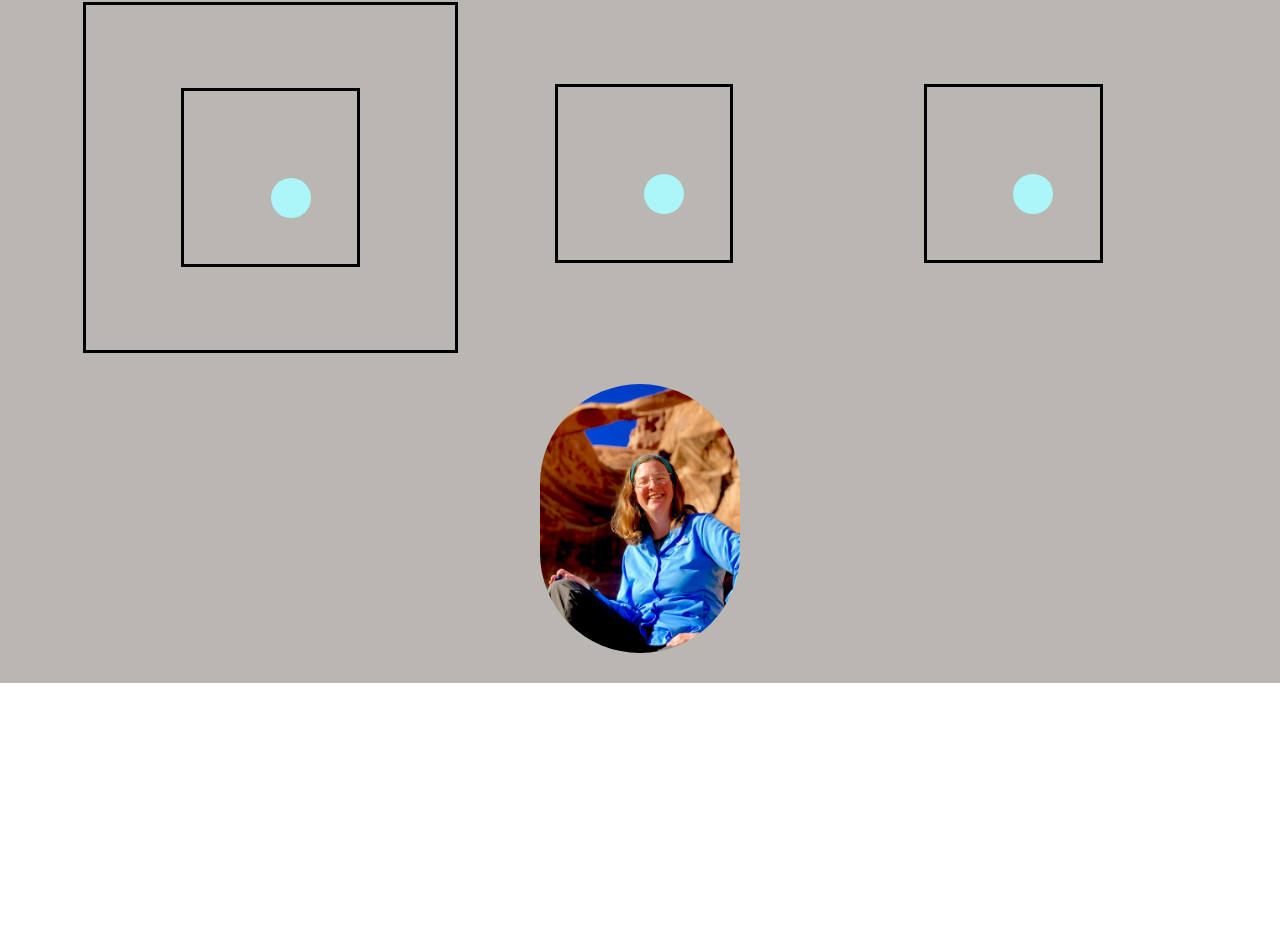
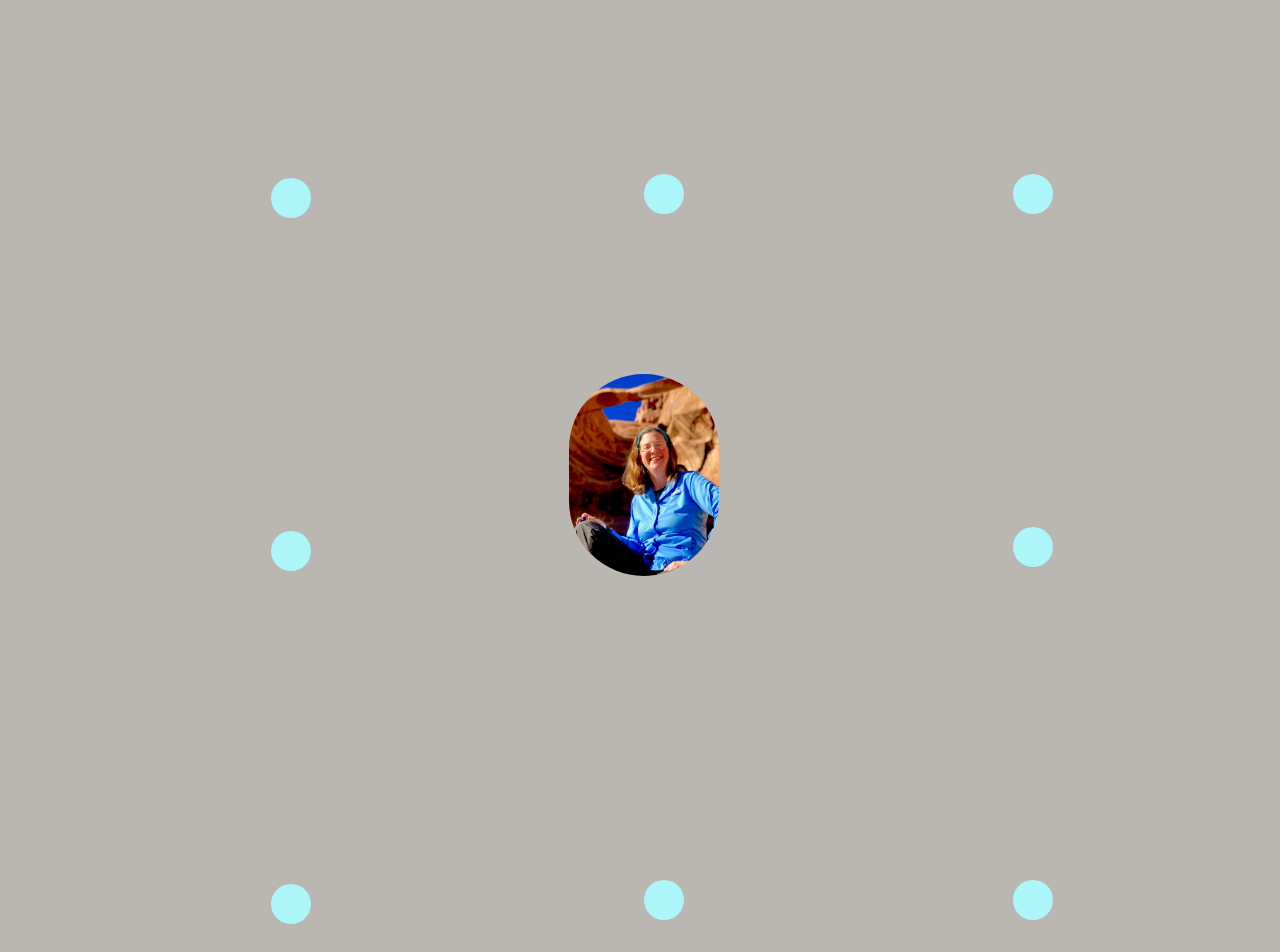
Before and after one commit to Sheilabob/SheilaStrahanPortfolio, a React (Create React App) app: page / in a window 1280 px wide. Shown: the part 55-1007 px from the top of the page. Before the commit the page ends 800 px from the top, so only its background shows below. Built offline with nearby package versions, Linux system fonts and the light colour scheme.

Commit message:
placed balls in correct positions, separated, removed outlines

```diff
--- a/src/Components/HomePlayground.js
+++ b/src/Components/HomePlayground.js
@@ -38,7 +38,11 @@ export default function HomePlayground() {
     const [bounce, setBounce] = useState(false);
     const [bounce1, setBounce1] = useState(false);
     const [bounce2, setBounce2] = useState(false);
-
+    const [bounce3, setBounce3] = useState(false);
+    const [bounce4, setBounce4] = useState(false);
+    const [bounce5, setBounce5] = useState(false);
+    const [bounce6, setBounce6] = useState(false);
+    const [bounce7, setBounce7] = useState(false);
 
     const [loopsC, setLoopsC] = useState(false);
     const [loopsD, setLoopsD] = useState(false);
@@ -123,7 +127,7 @@ export default function HomePlayground() {
 
     const playHighCNote = () => {
       if (loopsHighC == true) {
-        highCnote.src = "../assets/audio/HighC.mp3";
+        highCnote.src = "../assets/audio/C.mp3";
       } else {
         highCnote.src = ""
       };
@@ -159,8 +163,8 @@ export default function HomePlayground() {
         style={{
           width: "4rem",
           height: "4rem",
-          outlineColor: "black",
-          outlineStyle: "solid",
+          // outlineColor: "black",
+          // outlineStyle: "solid",
           margin: "25%",
           padding: "25%"
         }}>
@@ -181,8 +185,8 @@ export default function HomePlayground() {
         style={{
           width: "4rem",
           height: "4rem",
-          outlineColor: "black",
-          outlineStyle: "solid",
+          // outlineColor: "black",
+          // outlineStyle: "solid",
           margin: "25%",
           padding: "25%"
         }}>
@@ -198,33 +202,75 @@ export default function HomePlayground() {
     return (
         <div className="container">
             <div>
-                <h1>This is where the playground goes.</h1>
+                <h1>Click balls for chaos.</h1>
             </div>
             <Container>
               <Row>
-                <Col className="justify-content-center text-center m-1" style={{outline: 'solid black'}} onClick={() => {
-              setBounce1(!bounce1);
+                <Col className="justify-content-center text-center m-1" onClick={() => {
+              setBounce(!bounce);
               setLoopsC(!loopsC);
             }}>
-              {animatedBall(bounce1, "right")}
+              {animatedBall(bounce, "diagLeft")}
               {playCNote()}
                 </Col>
                 <Col onClick={() => {
-              setBounce2(!bounce2);
+              setBounce1(!bounce1);
               setLoopsD(!loopsD);
             }}>
-              {animatedBall(bounce2, "diagLeft")}
+              {animatedBall(bounce1, "up")}
               {playDNote()}
                 </Col>
                 <Col onClick={() => {
-              setBounce(!bounce);
+              setBounce2(!bounce2);
               setLoopsE(!loopsE);
             }}>
-              {animatedBall(bounce, "diagRight")}
+              {animatedBall(bounce2, "diagRight")}
               {playENote()}
                 </Col>
               </Row>
-            <ProfilePic src="../assets/images/MsSheilaRingArch.jpg" />
+              <Row>
+                <Col className="justify-content-center text-center m-1" onClick={() => {
+              setBounce3(!bounce3);
+              setLoopsF(!loopsF);
+            }}>
+              {animatedBall(bounce3, "right")}
+              {playFNote()}
+                </Col>
+                <Col>
+                          <ProfilePic src="../assets/images/MsSheilaRingArch.jpg" />
+
+                </Col>
+                <Col onClick={() => {
+              setBounce4(!bounce4);
+              setLoopsG(!loopsG);
+            }}>
+              {animatedBall(bounce4, "right")}
+              {playGNote()}
+                </Col>
+              </Row>
+              <Row>
+                <Col className="justify-content-center text-center m-1" onClick={() => {
+              setBounce5(!bounce5);
+              setLoopsA(!loopsA);
+            }}>
+              {animatedBall(bounce5, "diagRight")}
+              {playANote()}
+                </Col>
+                <Col onClick={() => {
+              setBounce6(!bounce6);
+              setLoopsB(!loopsB);
+            }}>
+              {animatedBall(bounce6, "up")}
+              {playBNote()}
+                </Col>
+                <Col onClick={() => {
+              setBounce7(!bounce7);
+              setLoopsHighC(!loopsHighC);
+            }}>
+              {animatedBall(bounce7, "diagLeft")}
+              {playHighCNote()}
+                </Col>
+              </Row>
             </Container>
     </div>
    )
--- a/src/Styles/mainPicStyle.styles.js
+++ b/src/Styles/mainPicStyle.styles.js
@@ -3,7 +3,7 @@ import styled from "styled-components";
 
 export const ProfilePic = styled.img`
   padding: 0px;
-  margin: 30px;
-  width: 200px;
-  border-radius: 100px;
+  margin: 20px;
+  width: 150px;
+  border-radius: 75px;
 `
```
